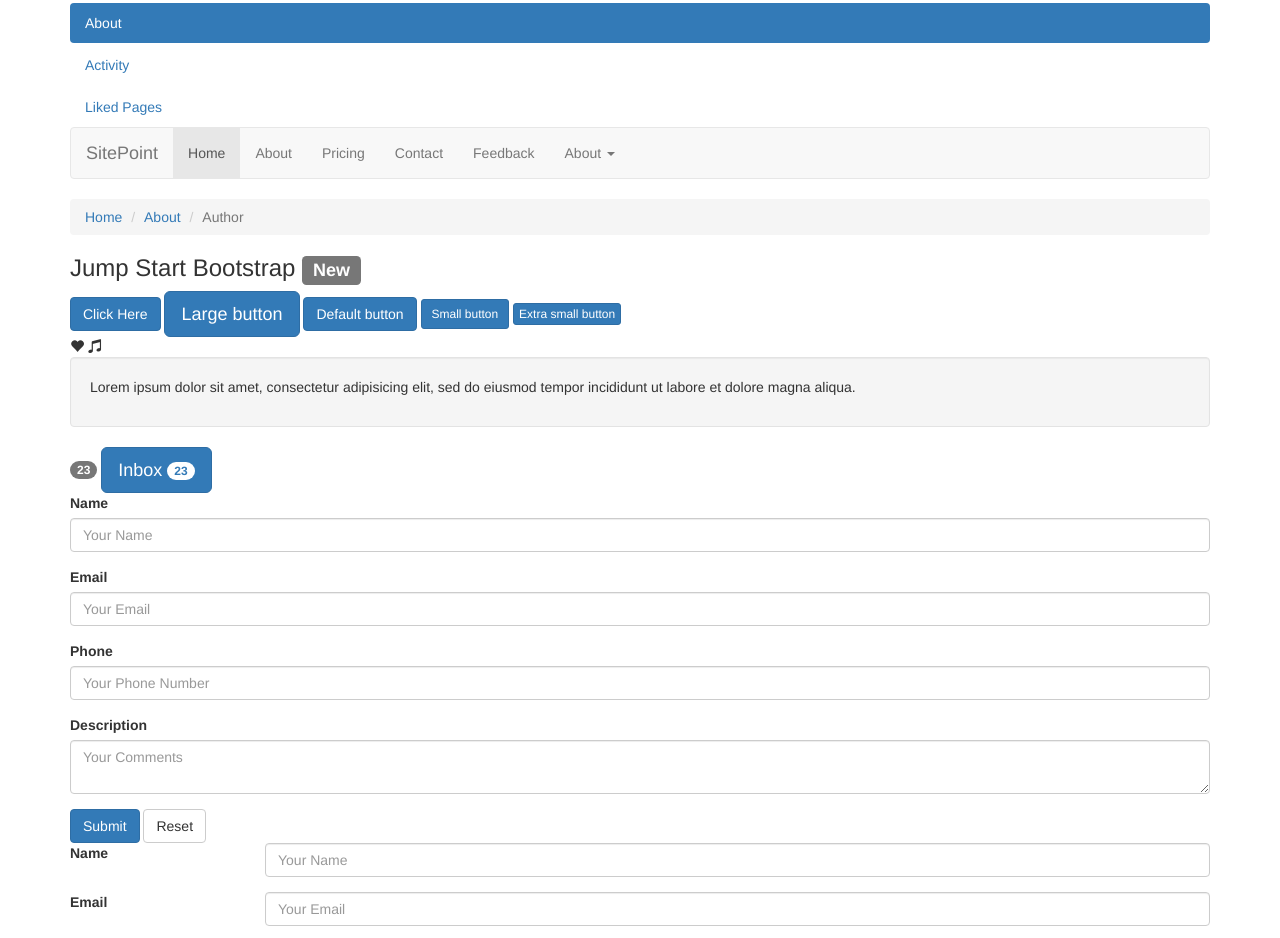
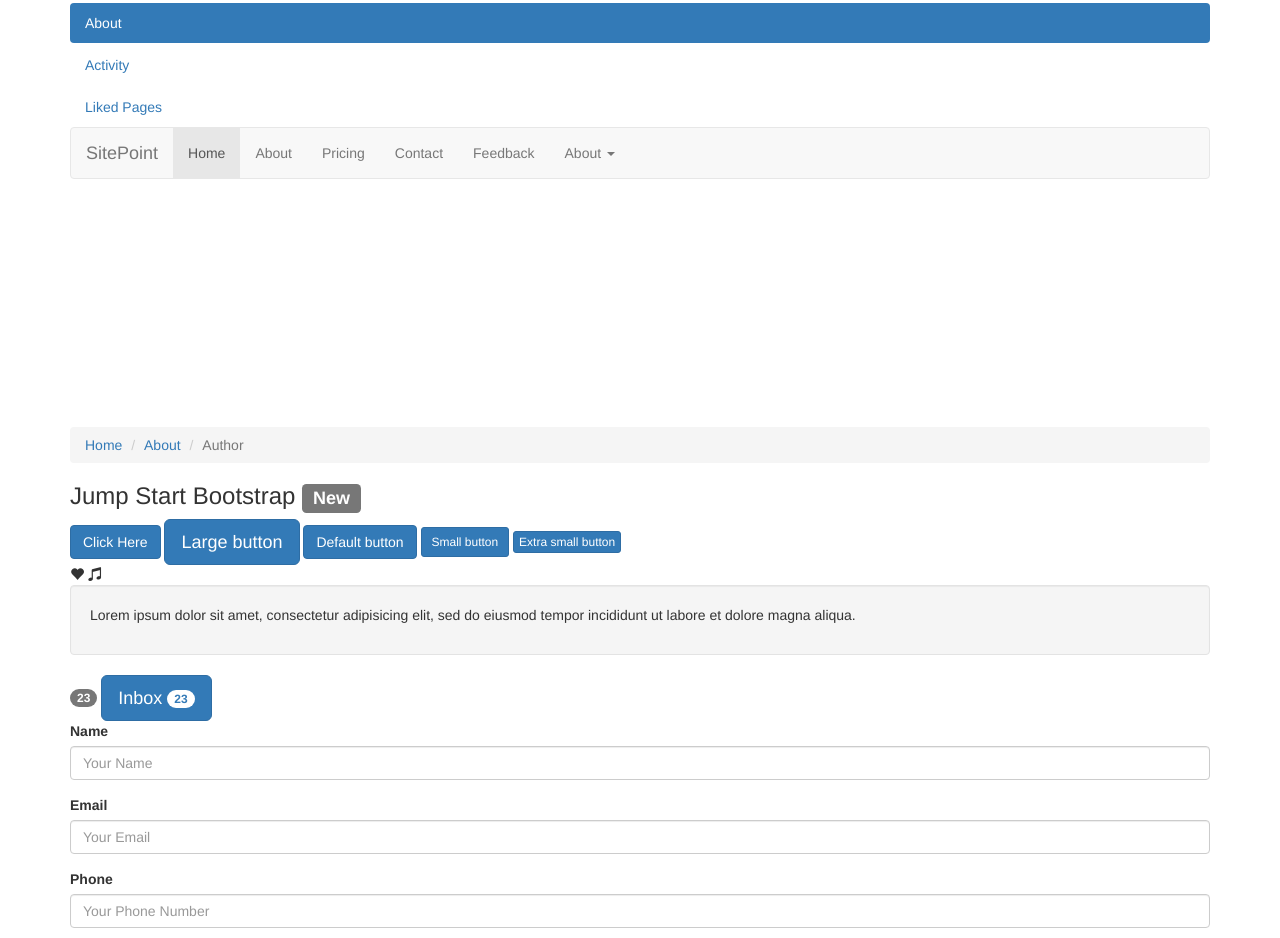
Before and after one commit to 18965050/JumpStartBootStrap, a plain HTML site: page index.html in a window 1280 px wide. Shown: the part 1780-2718 px from the top of the page. Drawn offline with Linux system fonts and the light colour scheme.

Commit message:
index.html修改

```diff
--- a/index.html
+++ b/index.html
@@ -204,6 +204,11 @@
         </div>
     </div>
 
+    <h1>&nbsp;</h1>
+    <h1>&nbsp;</h1>
+    <h1>&nbsp;</h1>
+    <h1>&nbsp;</h1>
+
     <!-- breadcrumb -->
     <ol class="breadcrumb">
         <li><a href="#">Home</a></li>
```
